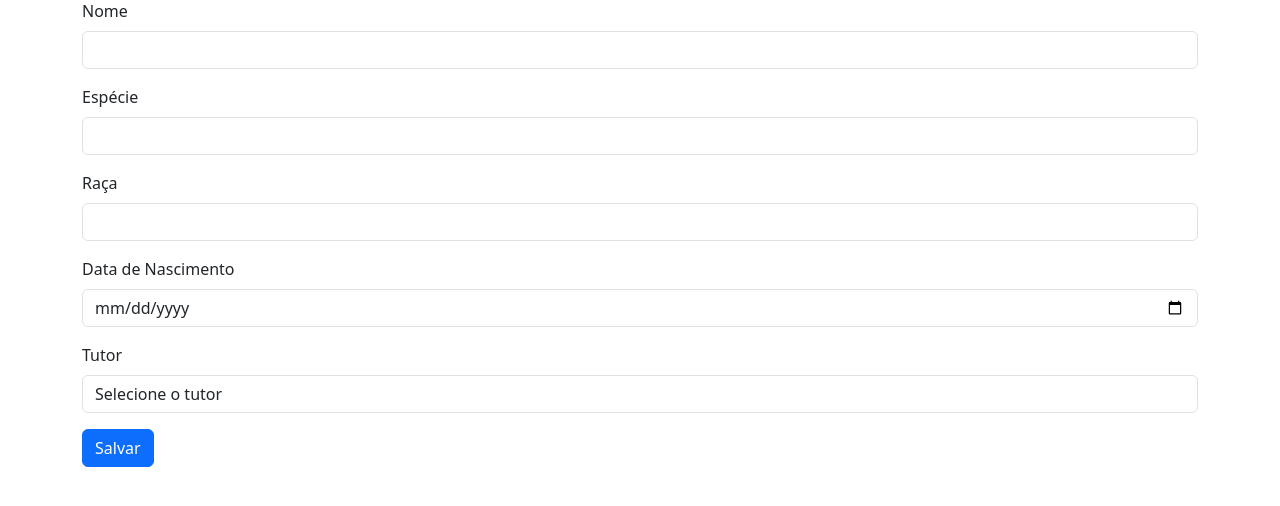
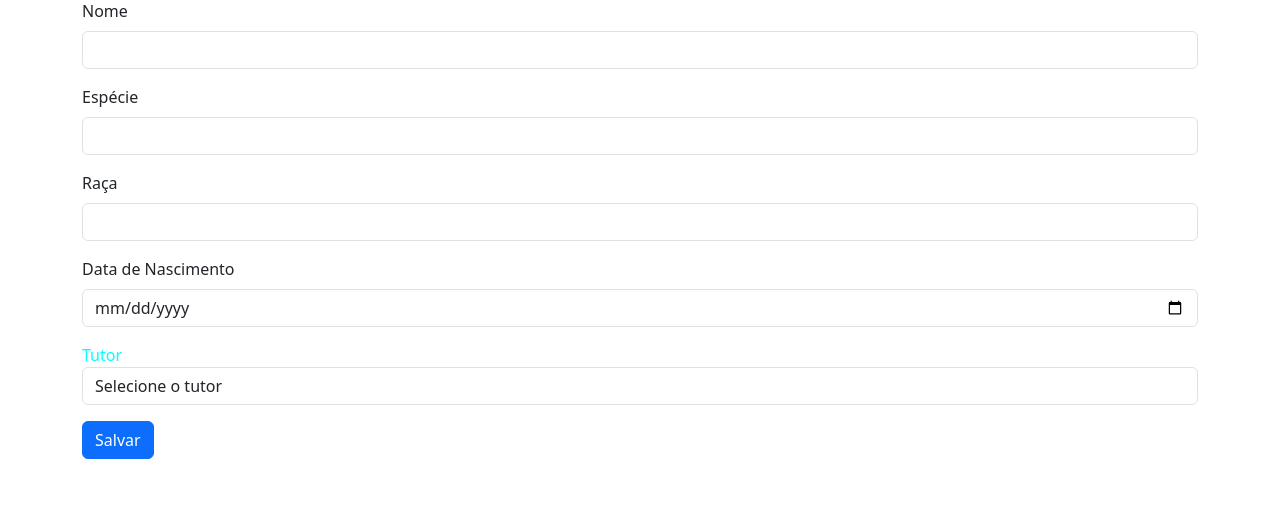
Before and after one commit to thiaguera00/pet-care, a Django app: page /pets/novo/ in a window 1280 px wide. Shown: the part 95-601 px from the top of the page. Run offline with Django 5.2, Linux system fonts and the light colour scheme.

Commit message:
feat: adicionado global css

```diff
--- /dev/null
+++ b/core/static/css/global.css
@@ -0,0 +1,3 @@
+.tst-label {
+    color: aqua;
+}
--- a/core/templates/core/base.html
+++ b/core/templates/core/base.html
@@ -1,10 +1,12 @@
+{% load static %}
 <!DOCTYPE html>
 <html lang="pt-br">
 <head>
     <meta charset="UTF-8">
     <title>{% block title %}PetCare{% endblock %}</title>
     <meta name="viewport" content="width=device-width, initial-scale=1">
-
+    <!-- Seu CSS global -->
+    <link href="{% static 'css/global.css' %}" rel="stylesheet">
     <!-- Bootstrap CSS -->
     <link href="https://cdn.jsdelivr.net/npm/bootstrap@5.3.3/dist/css/bootstrap.min.css" rel="stylesheet">
 </head>
--- a/core/templates/core/pets/cadastro.html
+++ b/core/templates/core/pets/cadastro.html
@@ -30,7 +30,7 @@
         </div>
 
         <div class="mb-3">
-            <label class="form-label">Tutor</label>
+            <label class="tst-label">Tutor</label>
             <select class="form-control" name="user_id">
                 <option value="">Selecione o tutor</option>
                 {% for user in usuarios %}
--- a/petcare/settings.py
+++ b/petcare/settings.py
@@ -26,7 +26,6 @@ SECRET_KEY = 'django-insecure-d4pjl+nlu@x1=268=$ygl+)9go1$vm94mmix1h6o!qu3-)-rv3
 DEBUG = True
 
 ALLOWED_HOSTS = []
-
 
 # Application definition
 
@@ -123,3 +122,7 @@ STATIC_URL = 'static/'
 DEFAULT_AUTO_FIELD = 'django.db.models.BigAutoField'
 
 AUTH_USER_MODEL = 'core.User'
+
+STATICFILES_DIRS = [
+    BASE_DIR / 'static',
+]
```
